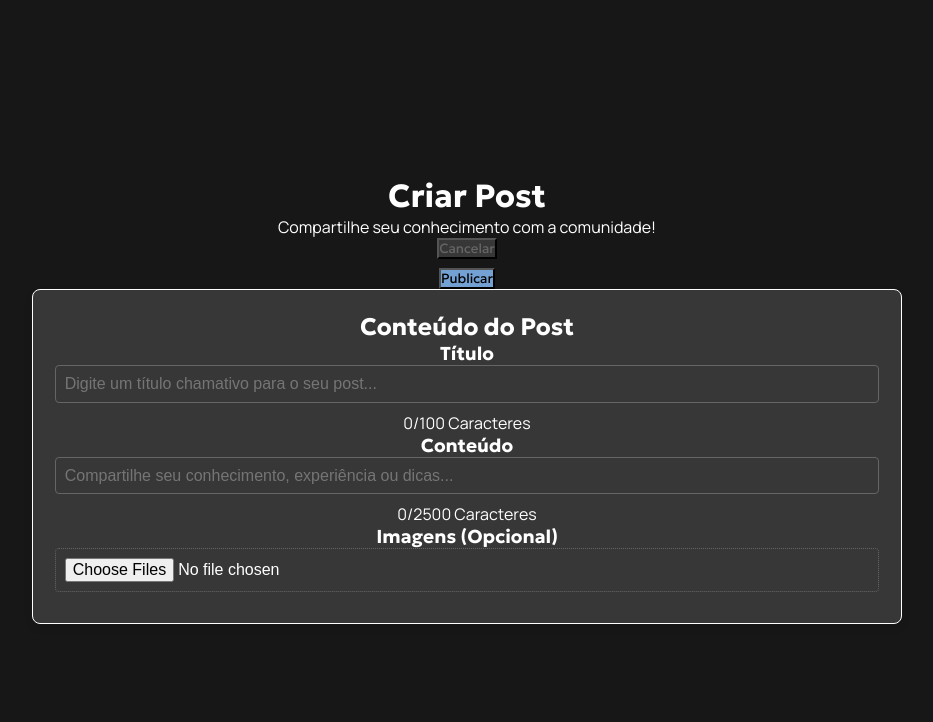
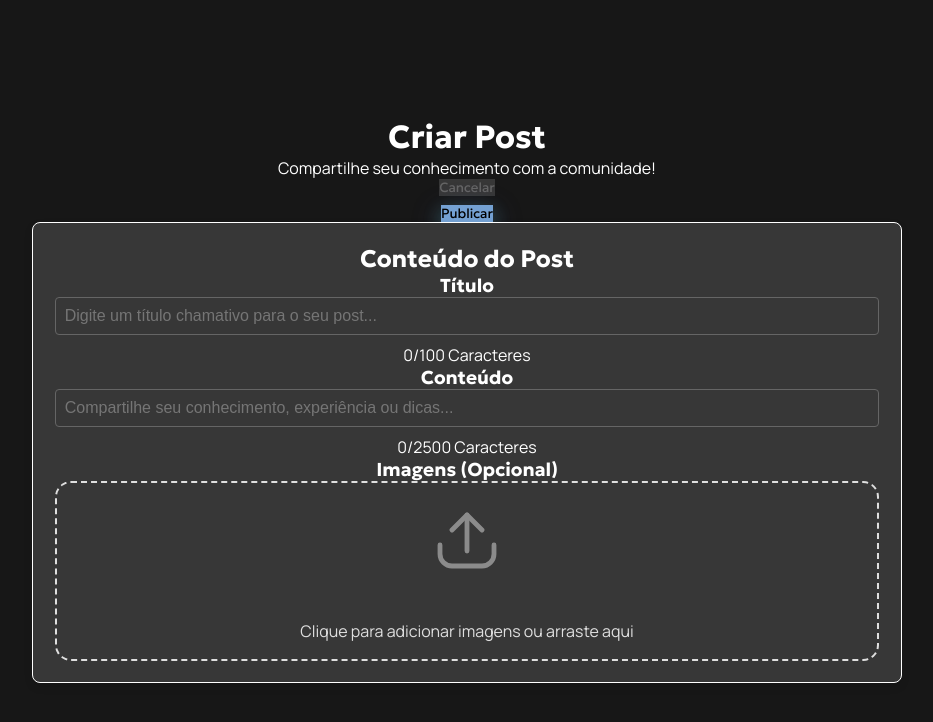
Before and after one commit to Escola-de-Ti/frontend-knowhall, a React (Vite) app in the folder webapp/: page /criar-post in a window 1280 px wide. Shown: the top 722 px of the page, without its empty margins (173-1106 px from the left). Built offline with nearby package versions, Linux system fonts and the light colour scheme.

Commit message:
melhorias no input imagem

```diff
--- a/webapp/src/pages/CriarPost.tsx
+++ b/webapp/src/pages/CriarPost.tsx
@@ -7,8 +7,12 @@ const CriarPost = () => {
       <h1>Criar Post</h1>
       <p>Compartilhe seu conhecimento com a comunidade!</p>
 
-      <button type="reset" className='button-cancel'>Cancelar</button>
-      <button type="submit" className='button-post'>Publicar</button>
+      <button type="reset" className="button-cancel">
+        Cancelar
+      </button>
+      <button type="submit" className="button-post">
+        Publicar
+      </button>
 
       <div className="form-section">
         <h2>Conteúdo do Post</h2>
@@ -21,7 +25,24 @@ const CriarPost = () => {
         <p>0/2500 Caracteres</p>
 
         <h3>Imagens (Opcional)</h3>
-        <input className='load-file' type="file" accept="image/*" multiple placeholder='Clique para adicionar imagens ou arraste aqui!'/>
+        <label className="load-file">
+          <svg
+            viewBox="0 0 24 24"
+            fill="none"
+            stroke="currentColor"
+            strokeWidth="1.6"
+            strokeLinecap="round"
+            strokeLinejoin="round"
+            className="load-icon"
+          >
+            <path d="M21 15v3a4 4 0 0 1-4 4H7a4 4 0 0 1-4-4v-3" />
+            <path d="M7 10l5-5 5 5" />
+            <path d="M12 5v12" />
+          </svg>
+
+          <p>Clique para adicionar imagens ou arraste aqui</p>
+          <input type="file" accept="image/*" multiple hidden />
+        </label>
       </div>
     </div>
   );
--- a/webapp/src/styles/CriarPost.css
+++ b/webapp/src/styles/CriarPost.css
@@ -30,11 +30,13 @@
     height: 100vh;
     background-color: var(--background);
     font-family: 'Geologica', sans-serif;
+    text-align: left;
 }
 
 .form-section {
     align-items: center;
     display: flex;
+    text-align: left;
     flex-direction: column;
     justify-content: center;
     background-color: var(--card);
@@ -58,20 +60,58 @@ input {
 }
 
 .load-file {
-    border-style: dotted;
+  width: 100%;
+  min-height: 180px;
+  border: 2px dashed var(--soft);
+  border-radius: 16px;
+  background: var(--card);
+  color: var(--soft);
+  display: grid;
+  place-items: center;
+  gap: 14px;
+  cursor: pointer;
+  text-align: center;
+  transition: border-color .2s ease, box-shadow .25s ease, background .2s ease;
+}
 
+.load-file:hover {
+  border-color: rgba(255,255,255,.25);
+  background: #33383a;
+}
+
+.load-file:has(input:focus),
+.load-file:has(input:hover) {
+  border-color: var(--g1);
+  box-shadow: 0 0 40px rgba(85,246,201,.25);
+}
+
+.load-file .load-icon {
+  width: 72px;
+  height: 72px;
+  opacity: .5;
+}
+
+.load-file p {
+  margin: 0;
+  font-size: 16px;
+  color: var(--soft);
+  user-select: none;
 }
 
 .button-post {
+    border: none;
     display: flex;
     justify-content: flex-end;
     gap: 1ch;
     margin-top: 1ch;
     background-color: var(--confirm-button);
     cursor: pointer;
+    box-shadow:0 10px 30px rgba(108,111,236,.35), 0 6px 18px rgba(85,246,201,.25);
+
 }
 
 .button-cancel {
+    border: none;
     background-color: var(--cancel-button);
     color: var(--text-secondary);
     cursor: pointer;
```
